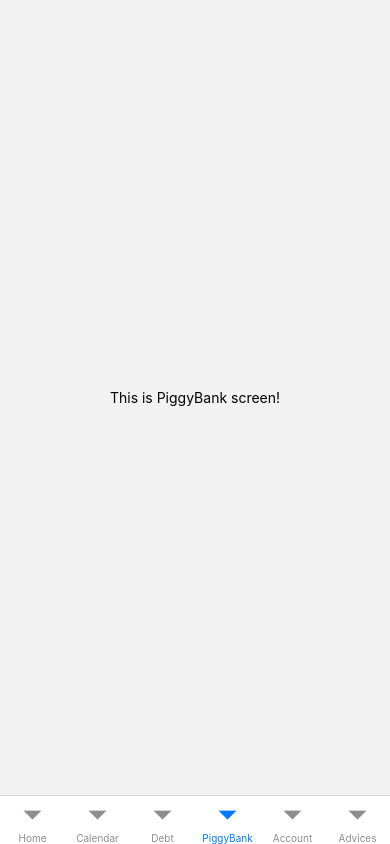
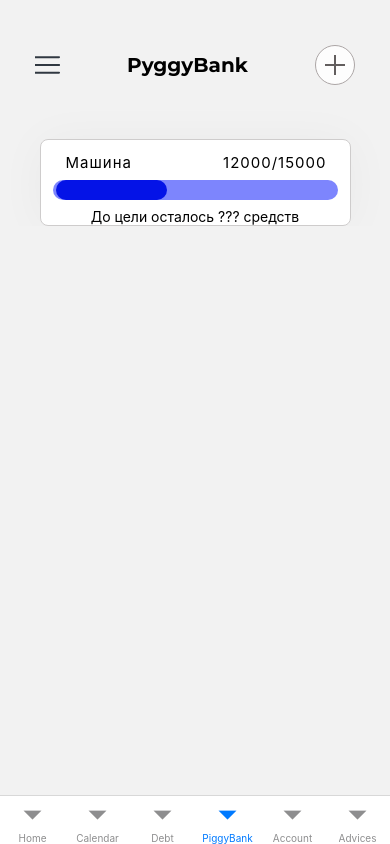
Before and after one commit to MrSedan/RecordMoney, a React Native app: screen /PiggyBank in a window 390 px wide. Built offline with nearby package versions, Linux system fonts and the light colour scheme.

Commit message:
Added piggy-bank block with progress bar

```diff
--- a/views/piggybanks/PiggyBank.tsx
+++ b/views/piggybanks/PiggyBank.tsx
@@ -1,9 +1,90 @@
 import { Text, View } from 'react-native';
+import React from 'react';
+import styled from 'styled-components/native';
+import Header from '../modular_components/Header';
+
+const Scroll = styled.ScrollView`
+  heigth: 100%;
+`;
+
+const KTitle = styled.Text`
+  margin-top:15px;
+  margin-left: 25px;
+  font-weight: 400;
+  font-size: 15px;
+  line-height: 16px;
+  text-align: center;
+  letter-spacing: 1px;
+  color: #000000;
+`;
+
+const KMoney = styled.Text`
+  margin-top:15px;
+  margin-right:25px;
+  font-weight: 400;
+  font-size: 15px;
+  line-height: 16px;
+  text-align: center;
+  letter-spacing: 1px;
+  color: #000000;
+`;
+
+const Kopilka = styled.View`
+  display: flex;
+  margin: 0 auto;
+  margin-top: 49px;
+  width: 311px;
+  background: #FFFFFF;
+  border: 1px solid #CECCCC;
+  box-shadow: 0px 2px 48px rgba(0, 0, 0, 0.04);
+  border-radius: 8px;
+`;
+
+
+const ProgressBar = () =>(
+  <Container>
+    <Content/>
+  </Container>
+)
+
+const KDetails = styled.View `
+  width: 311px;
+  height: 30px;
+  display: flex;
+  flex-direction: row;
+  justify-content: space-between;
+  margin: 0 auto;
+`;
+
+const Container = styled.View`
+  margin: 10px 12px 0;
+  width: "100%";
+  border-radius: 16;
+  align-items: flex-start;
+  justify-content: center;
+  height: 20px;
+  background-color: #7D85FD;
+  padding-horizontal: 3;
+`;
+
+const Content = styled.View`
+  border-radius: 16;
+  height: 20px;
+  background-color: #0413E7;
+  width: 40%;
+`;
 
 export default function PiggyBank() {
     return (
-        <View style={{ flex: 1, justifyContent: 'center', alignItems: 'center' }}>
-            <Text>This is PiggyBank screen!</Text>
+        <View>
+          <Scroll>
+            <Header name='PyggyBank' style='1'/>
+            <Kopilka>
+              <KDetails><KTitle>Машина </KTitle><KMoney>12000/15000</KMoney></KDetails>
+              <ProgressBar />
+              <Text style = {{textAlign: 'center', marginTop:8,}}>До цели осталось ??? средств</Text>
+            </Kopilka>
+          </Scroll>
         </View>
     )
 }
```
